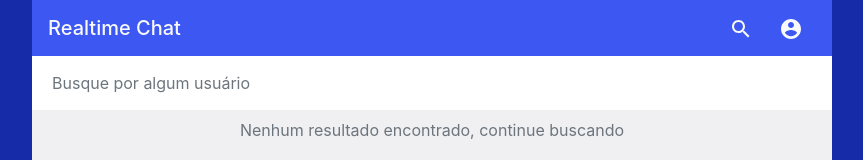
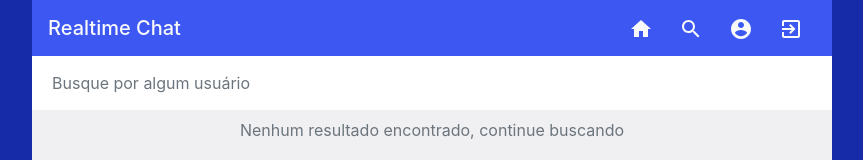
Before and after one commit to RuanScherer/realtime-chat-web, a React (Create React App) app: page /search in a window 1280 px wide. Shown: the top 160 px of the page, without its empty margins (208-1071 px from the left). Built offline with nearby package versions, Linux system fonts and the light colour scheme; sample sign-in values are in the browser's storage.

Commit message:
Home link added

```diff
--- a/src/components/Header.tsx
+++ b/src/components/Header.tsx
@@ -1,6 +1,6 @@
 import React from 'react'
 import { Link } from 'react-router-dom'
-import { MdAccountCircle, MdExitToApp, MdSearch } from 'react-icons/md'
+import { MdAccountCircle, MdExitToApp, MdSearch, MdHome } from 'react-icons/md'
 import Auth, { Socket } from '../common/auth'
 
 export interface Props {
@@ -17,17 +17,18 @@ const Header: React.FC<Props> = ({ socket, conversation }) => {
 				{ conversation || 'Realtime Chat' }
 			</h2>
 			<div>
+				<Link to="/" className="btn btn-link hover-opacity text-light">
+					<MdHome className="icon" title="Início"/>
+				</Link>
 				<Link to="/search" className="btn btn-link hover-opacity text-light">
 					<MdSearch className="icon" title="Buscar usuários"/>
 				</Link>
 				<Link to="/account" className="btn btn-link hover-opacity text-light">
 					<MdAccountCircle className="icon" title="Minha conta"/>
 				</Link>
-				{	socket &&
-					<button className="btn btn-link hover-opacity text-light">
-						<MdExitToApp className="icon" title="Sair" onClick={() => auth.logout(socket)}/>
-					</button>
-				}
+				<button className="btn btn-link hover-opacity text-light">
+					<MdExitToApp className="icon" title="Sair" onClick={() => socket ? auth.logout(socket) : auth.logout()}/>
+				</button>
 			</div>
 		</header>
 	)
```
